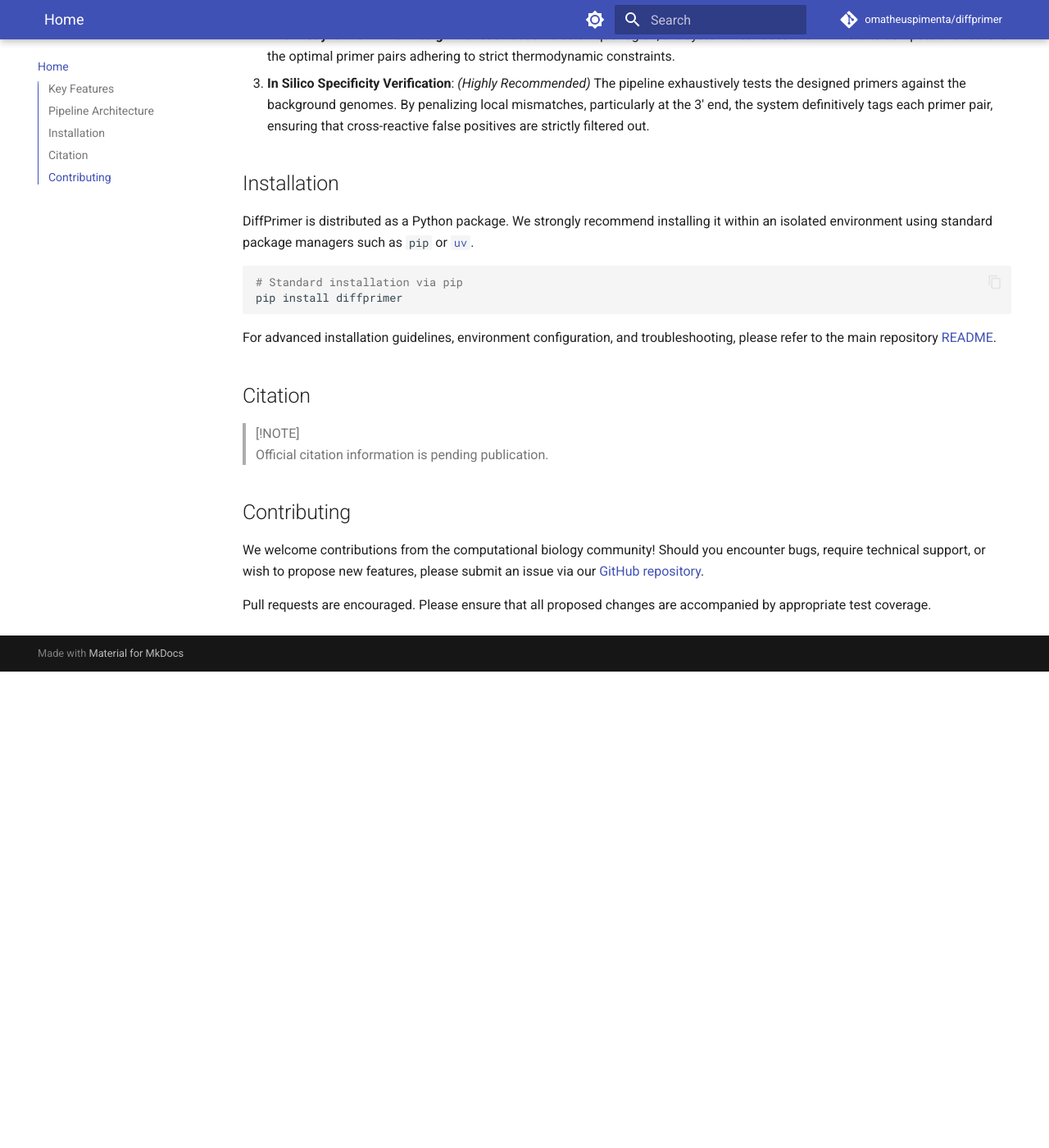
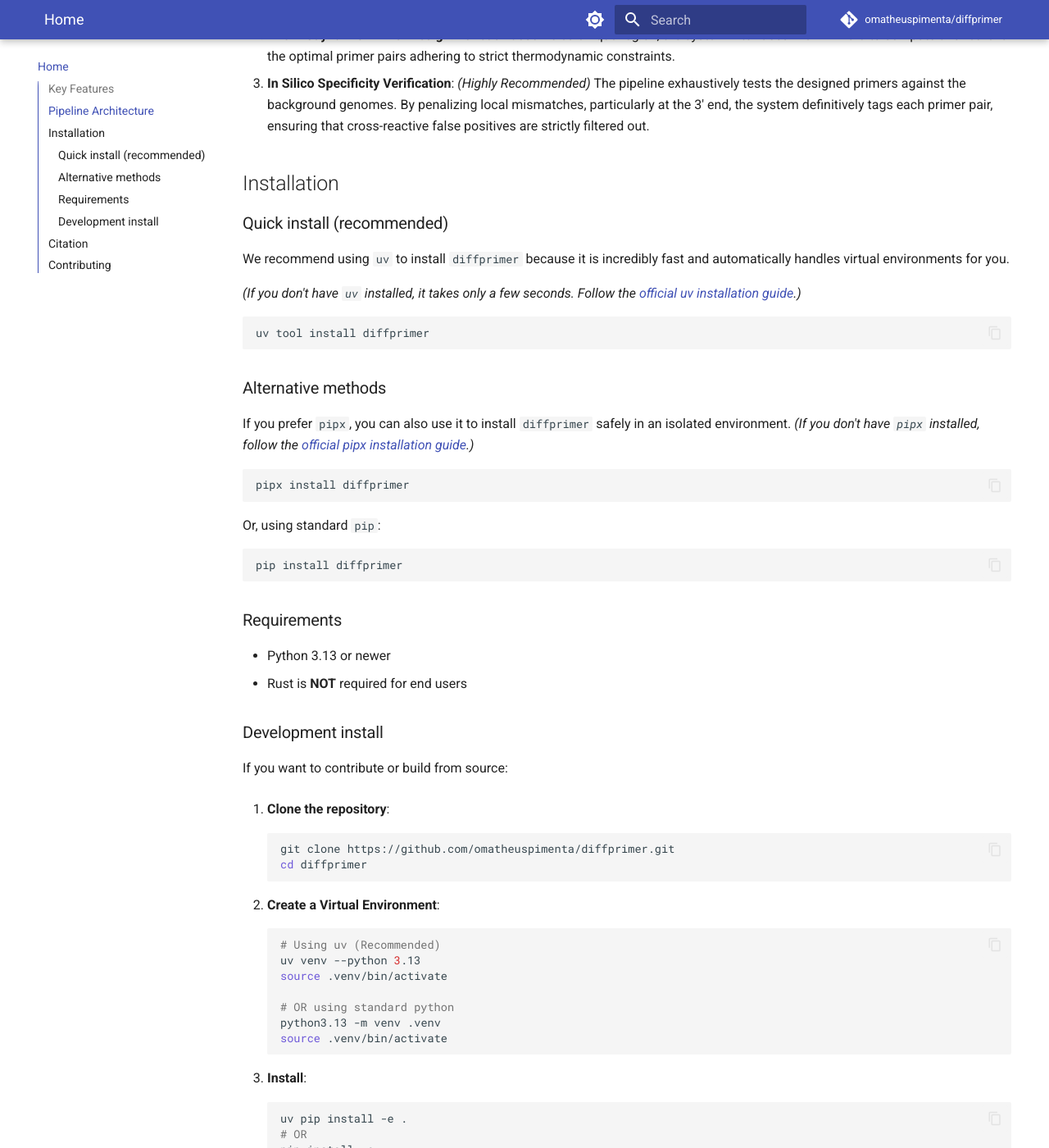
Before and after one commit to omatheuspimenta/diffprimer, an MkDocs documentation site: the page built from docs/index.md, in a window 1280 px wide and 1400 px high, scrolled down 1200 px. Shown: the whole window at 82% size. Built offline with MkDocs 1.6.1 and Material for MkDocs 9.7.7, drawn with Linux system fonts in a browser that asks for light colours; comment, search, counter and statistics services are not loaded; before the commit the page ends 2019 px from its top, so only the background shows below that; some of the changed text lies outside the part shown.

Commit message:
update readme with install guides

````diff
--- a/docs/index.md
+++ b/docs/index.md
@@ -29,14 +29,65 @@ The DiffPrimer computational workflow operates in three distinct phases:
 
 ## Installation
 
-DiffPrimer is distributed as a Python package. We strongly recommend installing it within an isolated environment using standard package managers such as `pip` or [`uv`](https://github.com/astral-sh/uv).
+### Quick install (recommended)
+
+We recommend using `uv` to install `diffprimer` because it is incredibly fast and automatically handles virtual environments for you.
+
+*(If you don't have `uv` installed, it takes only a few seconds. Follow the [official uv installation guide](https://docs.astral.sh/uv/getting-started/installation/).)*
 
 ```bash
-# Standard installation via pip
+uv tool install diffprimer
+```
+
+### Alternative methods
+
+If you prefer `pipx`, you can also use it to install `diffprimer` safely in an isolated environment.
+*(If you don't have `pipx` installed, follow the [official pipx installation guide](https://pipx.pypa.io/stable/installation/).)*
+
+```bash
+pipx install diffprimer
+```
+
+Or, using standard `pip`:
+
+```bash
 pip install diffprimer
 ```
 
-For advanced installation guidelines, environment configuration, and troubleshooting, please refer to the main repository [README](https://github.com/omatheuspimenta/diffprimer).
+### Requirements
+
+* Python 3.13 or newer
+* Rust is **NOT** required for end users
+
+### Development install
+
+If you want to contribute or build from source:
+
+1.  **Clone the repository**:
+    ```bash
+    git clone https://github.com/omatheuspimenta/diffprimer.git
+    cd diffprimer
+    ```
+
+2.  **Create a Virtual Environment**:
+    ```bash
+    # Using uv (Recommended)
+    uv venv --python 3.13
+    source .venv/bin/activate
+
+    # OR using standard python
+    python3.13 -m venv .venv
+    source .venv/bin/activate
+    ```
+
+3.  **Install**:
+    ```bash
+    uv pip install -e .
+    # OR
+    pip install -e .
+    ```
+
+    *Note: Rust is required to build the core engine from source. Install via [rustup](https://rustup.rs/).*
 
 ## Citation
 
````
Also changed, not shown: README.md (+34 -23 lines).
